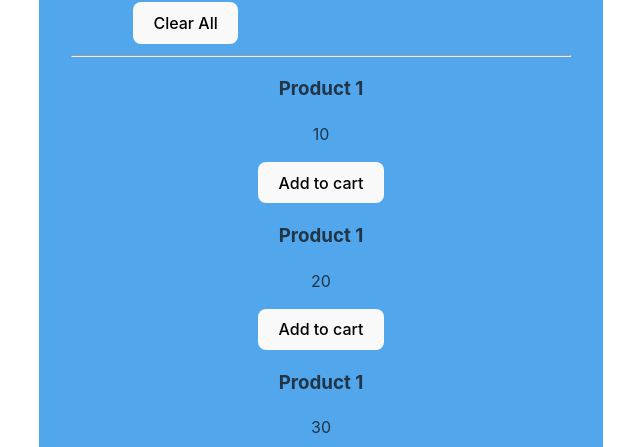
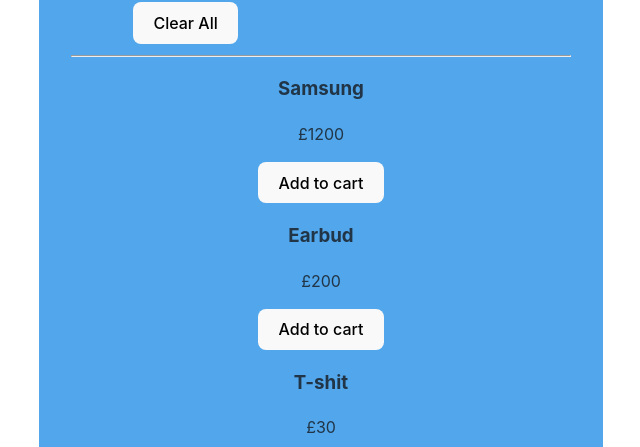
Before and after one commit to djsmacker01/Shopping-Cart, a React (Vite) app in the folder shopping-cart/: page / in a window 1280 px wide. Shown: the part 166-613 px from the top of the page, without its empty margins (319-959 px from the left). Built offline with nearby package versions, Linux system fonts and the light colour scheme.

Commit message:
modified App.jsx

```diff
--- a/shopping-cart/src/App.jsx
+++ b/shopping-cart/src/App.jsx
@@ -7,9 +7,9 @@
 
 function App() {
   const products = [
-    { id: 1, name: "Product 1", qty: 1, price: 10 },
-    { id: 2, name: "Product 1", qty: 1, price: 20 },
-    { id: 3, name: "Product 1", qty: 1, price: 30 },
+    { id: 1, name: "Samsung", qty: 1, price: "£" + 1200 },
+    { id: 2, name: "Earbud", qty: 1, price: "£" + 200 },
+    { id: 3, name: "T-shit", qty: 1, price: "£" + 30 },
   ];
 
   // const [resourceType, setResourceType]= useState('user')
```
